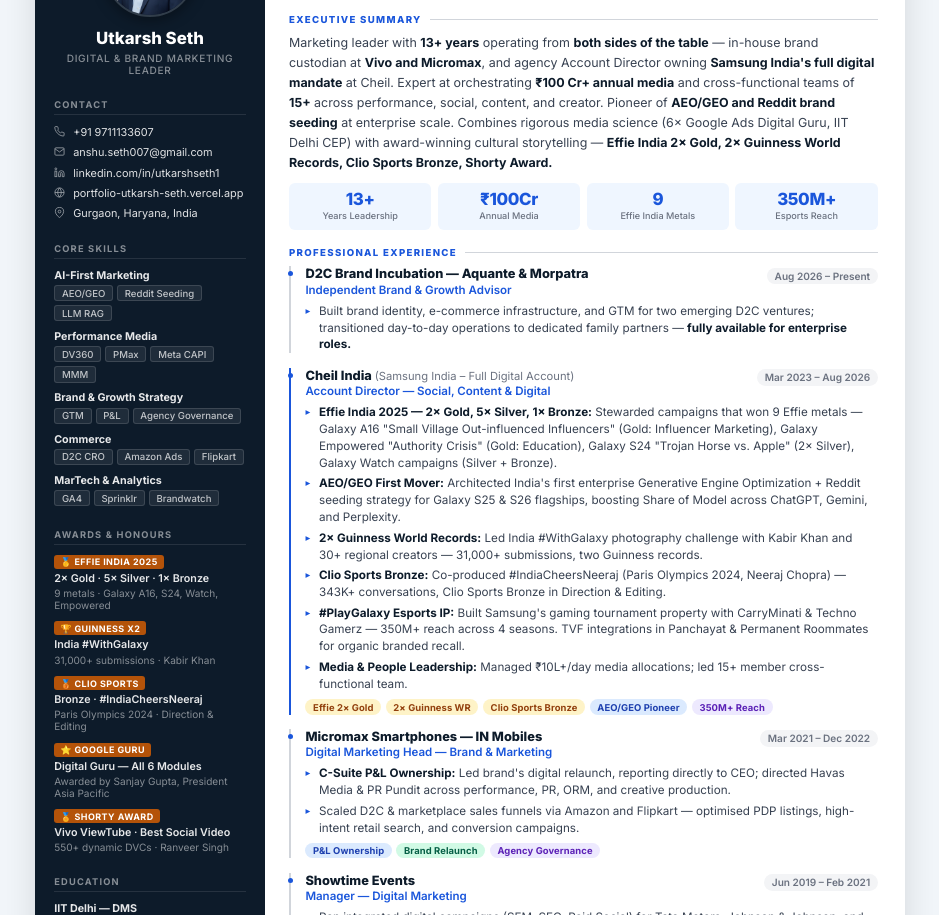
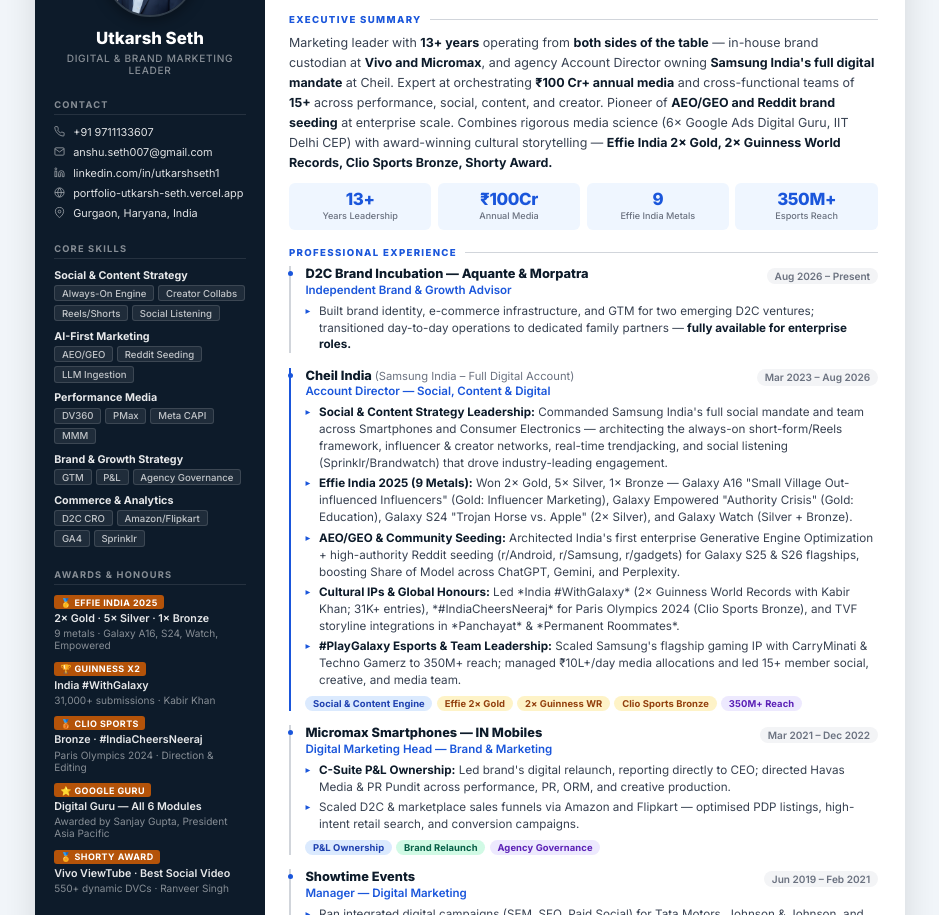
Before and after one commit to anshuseth007-ops/portfolio, a plain HTML site: page resume/index.html in a window 1280 px wide. Shown: the part 186-1101 px from the top of the page, without its empty margins (170-1109 px from the left). Drawn offline with Linux system fonts and the light colour scheme.

Commit message:
feat(resume): elevate social & content strategy leadership in Cheil and core skills

```diff
--- a/resume/index.html
+++ b/resume/index.html
@@ -275,9 +275,15 @@
       <div class="sb-label">Core Skills</div>
       <div class="sk-list">
         <div>
+          <div class="sk-name">Social &amp; Content Strategy</div>
+          <div class="sk-tags">
+            <span class="sk-tag">Always-On Engine</span><span class="sk-tag">Creator Collabs</span><span class="sk-tag">Reels/Shorts</span><span class="sk-tag">Social Listening</span>
+          </div>
+        </div>
+        <div>
           <div class="sk-name">AI-First Marketing</div>
           <div class="sk-tags">
-            <span class="sk-tag">AEO/GEO</span><span class="sk-tag">Reddit Seeding</span><span class="sk-tag">LLM RAG</span>
+            <span class="sk-tag">AEO/GEO</span><span class="sk-tag">Reddit Seeding</span><span class="sk-tag">LLM Ingestion</span>
           </div>
         </div>
         <div>
@@ -293,15 +299,9 @@
           </div>
         </div>
         <div>
-          <div class="sk-name">Commerce</div>
+          <div class="sk-name">Commerce &amp; Analytics</div>
           <div class="sk-tags">
-            <span class="sk-tag">D2C CRO</span><span class="sk-tag">Amazon Ads</span><span class="sk-tag">Flipkart</span>
-          </div>
-        </div>
-        <div>
-          <div class="sk-name">MarTech &amp; Analytics</div>
-          <div class="sk-tags">
-            <span class="sk-tag">GA4</span><span class="sk-tag">Sprinklr</span><span class="sk-tag">Brandwatch</span>
+            <span class="sk-tag">D2C CRO</span><span class="sk-tag">Amazon/Flipkart</span><span class="sk-tag">GA4</span><span class="sk-tag">Sprinklr</span>
           </div>
         </div>
       </div>
@@ -409,18 +409,17 @@
             <div class="exp-dt">Mar 2023 – Aug 2026</div>
           </div>
           <ul class="bul">
-            <li><strong>Effie India 2025 — 2× Gold, 5× Silver, 1× Bronze:</strong> Stewarded campaigns that won 9 Effie metals — Galaxy A16 "Small Village Out-influenced Influencers" (Gold: Influencer Marketing), Galaxy Empowered "Authority Crisis" (Gold: Education), Galaxy S24 "Trojan Horse vs. Apple" (2× Silver), Galaxy Watch campaigns (Silver + Bronze).</li>
-            <li><strong>AEO/GEO First Mover:</strong> Architected India's first enterprise Generative Engine Optimization + Reddit seeding strategy for Galaxy S25 &amp; S26 flagships, boosting Share of Model across ChatGPT, Gemini, and Perplexity.</li>
-            <li><strong>2× Guinness World Records:</strong> Led India #WithGalaxy photography challenge with Kabir Khan and 30+ regional creators — 31,000+ submissions, two Guinness records.</li>
-            <li><strong>Clio Sports Bronze:</strong> Co-produced #IndiaCheersNeeraj (Paris Olympics 2024, Neeraj Chopra) — 343K+ conversations, Clio Sports Bronze in Direction &amp; Editing.</li>
-            <li><strong>#PlayGalaxy Esports IP:</strong> Built Samsung's gaming tournament property with CarryMinati &amp; Techno Gamerz — 350M+ reach across 4 seasons. TVF integrations in Panchayat &amp; Permanent Roommates for organic branded recall.</li>
-            <li><strong>Media &amp; People Leadership:</strong> Managed ₹10L+/day media allocations; led 15+ member cross-functional team.</li>
+            <li><strong>Social &amp; Content Strategy Leadership:</strong> Commanded Samsung India's full social mandate and team across Smartphones and Consumer Electronics — architecting the always-on short-form/Reels framework, influencer &amp; creator networks, real-time trendjacking, and social listening (Sprinklr/Brandwatch) that drove industry-leading engagement.</li>
+            <li><strong>Effie India 2025 (9 Metals):</strong> Won 2× Gold, 5× Silver, 1× Bronze — Galaxy A16 "Small Village Out-influenced Influencers" (Gold: Influencer Marketing), Galaxy Empowered "Authority Crisis" (Gold: Education), Galaxy S24 "Trojan Horse vs. Apple" (2× Silver), and Galaxy Watch (Silver + Bronze).</li>
+            <li><strong>AEO/GEO &amp; Community Seeding:</strong> Architected India's first enterprise Generative Engine Optimization + high-authority Reddit seeding (r/Android, r/Samsung, r/gadgets) for Galaxy S25 &amp; S26 flagships, boosting Share of Model across ChatGPT, Gemini, and Perplexity.</li>
+            <li><strong>Cultural IPs &amp; Global Honours:</strong> Led *India #WithGalaxy* (2× Guinness World Records with Kabir Khan; 31K+ entries), *#IndiaCheersNeeraj* for Paris Olympics 2024 (Clio Sports Bronze), and TVF storyline integrations in *Panchayat* &amp; *Permanent Roommates*.</li>
+            <li><strong>#PlayGalaxy Esports &amp; Team Leadership:</strong> Scaled Samsung's flagship gaming IP with CarryMinati &amp; Techno Gamerz to 350M+ reach; managed ₹10L+/day media allocations and led 15+ member social, creative, and media team.</li>
           </ul>
           <div class="chips">
+            <span class="chip c-blue">Social &amp; Content Engine</span>
             <span class="chip c-gold">Effie 2× Gold</span>
             <span class="chip c-gold">2× Guinness WR</span>
             <span class="chip c-gold">Clio Sports Bronze</span>
-            <span class="chip c-blue">AEO/GEO Pioneer</span>
             <span class="chip c-purple">350M+ Reach</span>
           </div>
         </div>
```
Also changed, not shown: 1 other file.
